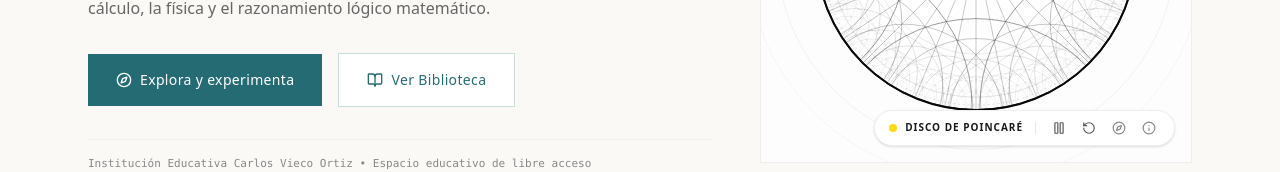
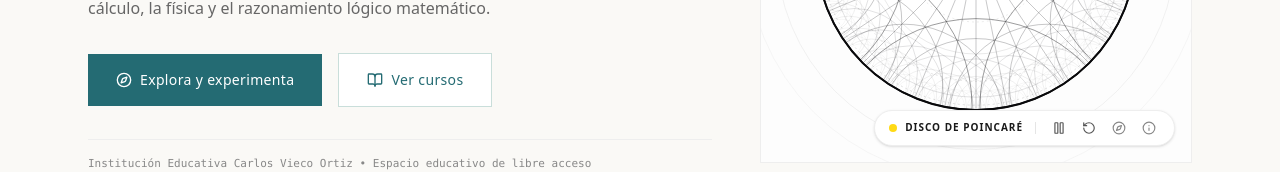
Before and after one commit to danielbustosrios/Daniel-Bustos-interactivo, a React (Vite) app: page / in a window 1280 px wide. Shown: the part 425-597 px from the top of the page. Built offline with nearby package versions, Linux system fonts and the light colour scheme.

Commit message:
Cambiar a Ver cursos y enlazar con Laboratorio

```diff
--- a/src/views/HomeView.tsx
+++ b/src/views/HomeView.tsx
@@ -49,11 +49,11 @@ export const HomeView: React.FC<HomeViewProps> = ({ onNavigate }) => {
               </button>
               <button
                 type="button"
-                onClick={() => onNavigate('recursos')}
+                onClick={() => onNavigate('laboratorio')}
                 className="border border-[#E5E5E5] bg-white text-[#1A1A1A] px-6 sm:px-7 py-3.5 sm:py-4 text-xs sm:text-sm font-medium tracking-wide hover:bg-[#F9F9F9] transition-colors flex items-center gap-2"
               >
                 <BookOpen className="w-4 h-4 text-[#666666]" />
-                <span>Ver Biblioteca</span>
+                <span>Ver cursos</span>
               </button>
             </div>
 
```
